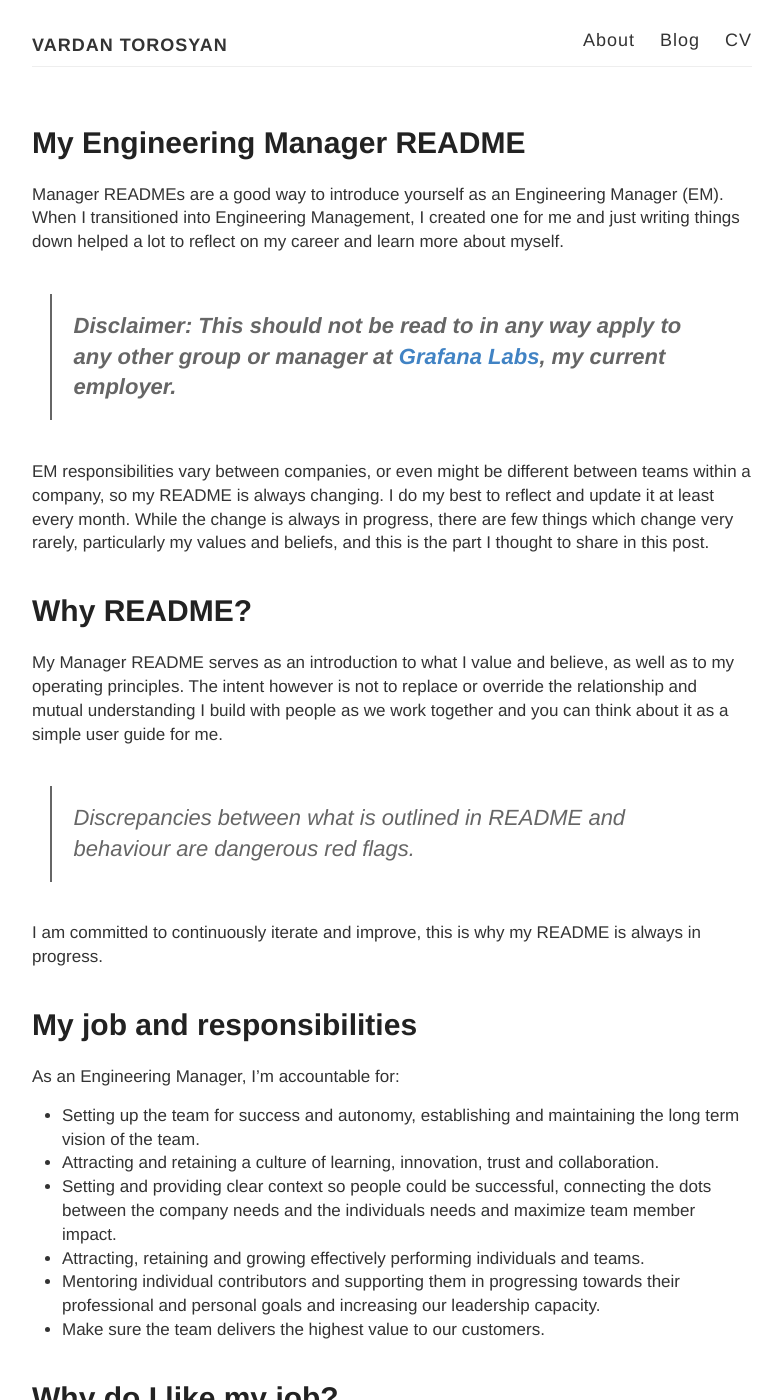
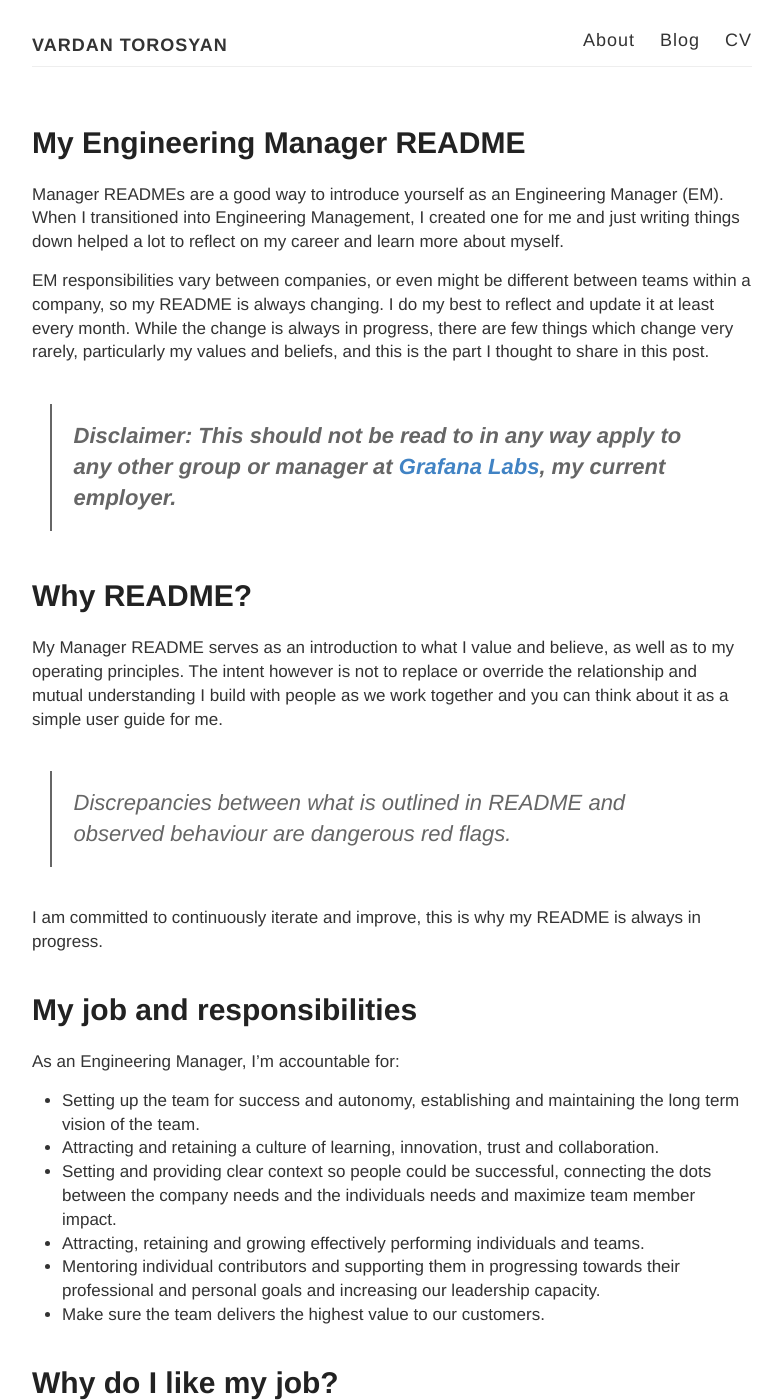
Before and after one commit to vtorosyan/vtorosyan.github.io, a Jekyll site: the page built from _posts/2021/2021-08-18-engineering-manager-readme.md, in a window 1280 px wide and 1400 px high. Shown: the whole window, without its empty margins (248-1031 px from the left). Built offline with Jekyll 4.4.1, drawn with Linux system fonts in a browser that asks for light colours; comment, search, counter and statistics services are not loaded; some of the changed lines change nothing that is shown; some of the changed text lies outside the part shown.

Commit message:
Update 2021-08-18-engineering-manager-readme.md

```diff
--- a/_posts/2021/2021-08-18-engineering-manager-readme.md
+++ b/_posts/2021/2021-08-18-engineering-manager-readme.md
@@ -4,13 +4,14 @@ title: My Engineering Manager README
 ---
 Manager READMEs are a good way to introduce yourself as an Engineering Manager (EM). When I transitioned into Engineering Management, I created one for me and just writing things down helped a lot to reflect on my career and learn more about myself.
 
+EM responsibilities vary between companies, or even might be different between teams within a company, so my README is always changing. I do my best to reflect and update it at least every month. While the change is always in progress, there are few things which change very rarely, particularly my values and beliefs, and this is the part I thought to share in this post.
+
 > **Disclaimer: This should not be read to in any way apply to any other group or manager at [Grafana Labs](https://grafana.com/){:_target="blank"}, my current employer.**
 
-EM responsibilities vary between companies, or even might be different between teams within a company, so my README is always changing. I do my best to reflect and update it at least every month. While the change is always in progress, there are few things which change very rarely, particularly my values and beliefs, and this is the part I thought to share in this post.
 # Why README?
 My Manager README serves as an introduction to what I value and believe, as well as to my operating principles. The intent however is not to replace or override the relationship and mutual understanding I build with people as we work together and you can think about it as a simple user guide for me.
 
-> Discrepancies between what is outlined in README and behaviour are dangerous red flags.
+> Discrepancies between what is outlined in README and observed behaviour are dangerous red flags.
 
 I am committed to continuously iterate and improve, this is why my README is always in progress.
 
@@ -30,7 +31,7 @@ Being an Engineering Manager helps me to become a better version of myself. It h
 
 # My personal goal
 
-I can take a long break from work and it shouldn’t make a difference for the team, specifically, for my team member this would meen:
+I can take a long break from work and it shouldn’t make a difference for the team, specifically, for my team member this would mean:
 - They feel empowered as a human and as a leader to figure out what they need to do and they know the best way to do it and get it done.
 - They have enough context to understand priorities and what they need to focus on over the long period of time.
 - They have effective relationships with people in the company and know who to reach out when needed.
@@ -108,7 +109,7 @@ I don’t expect everyone to be busy all the time. I am very skeptical about idl
 
 ## Processes
 
-I am a big fan of processes. I used to hate them, but eventually came to the conclusion that processes are needed, but they can be done badly. I still hate processes that:
+I am a big fan of processes. I used to not like them, but eventually came to the conclusion that processes are needed, but they can be done badly. I still avoid processes that:
 
 - Are inconsistently applied and not repeatable
 - Are not documented and clearly communicated
```
